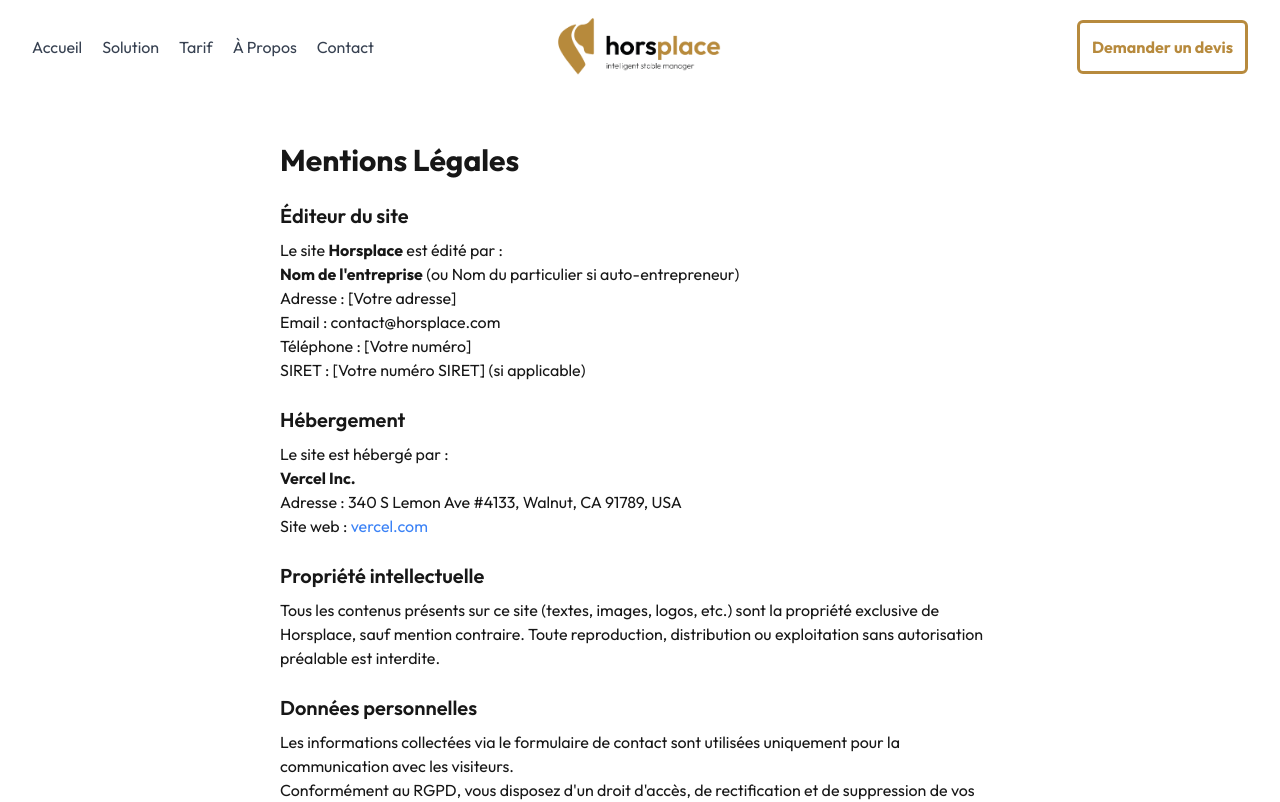
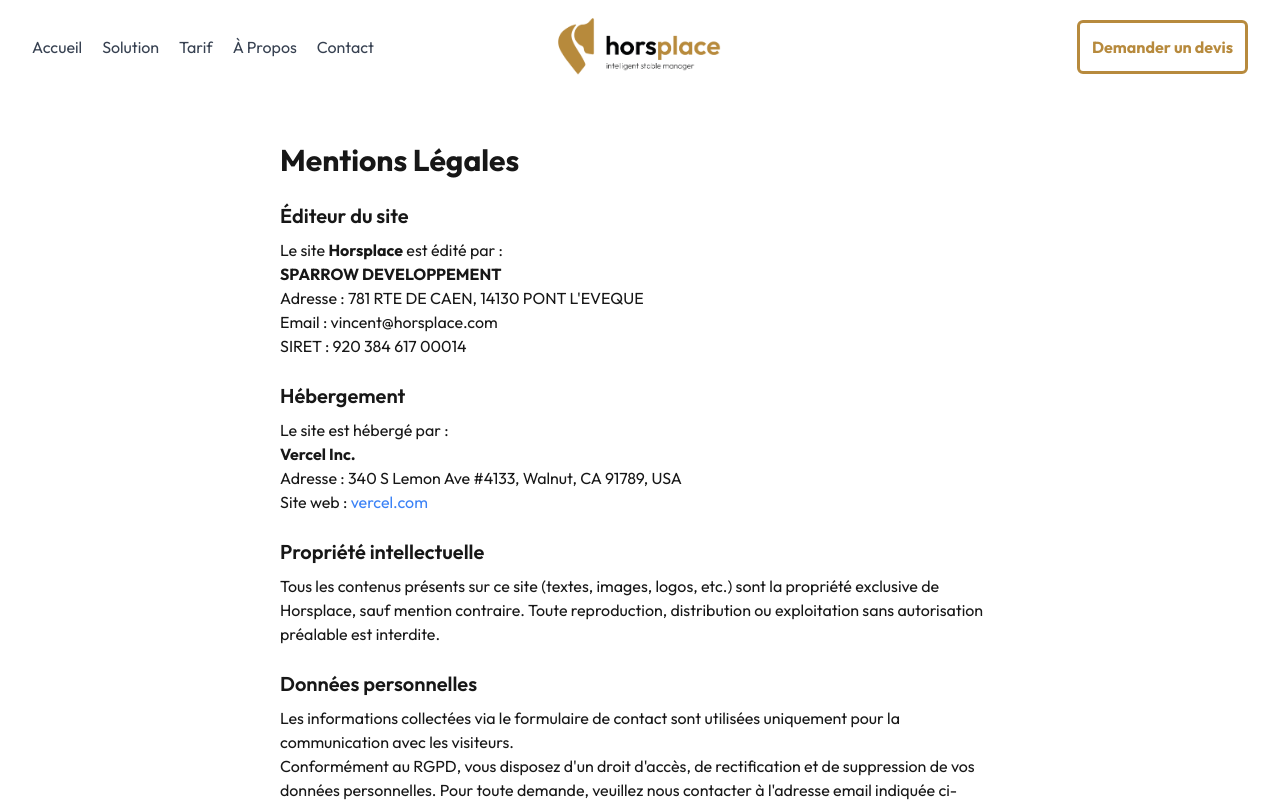
Before and after one commit to Nyttho/horseplace, a Next.js app: page /mentions-legales in a window 1280 px wide. Shown: the top 802 px of the page. Built offline with nearby package versions, Linux system fonts and the light colour scheme.

Commit message:
updated mentions legales

```diff
--- a/app/mentions-legales/page.jsx
+++ b/app/mentions-legales/page.jsx
@@ -14,12 +14,10 @@
           <h2 className="text-xl font-semibold mb-2">Éditeur du site</h2>
           <p>
             Le site <strong>Horsplace</strong> est édité par :<br />
-            <strong>Nom de l&apos;entreprise</strong> (ou Nom du particulier si
-            auto-entrepreneur) <br />
-            Adresse : [Votre adresse] <br />
-            Email : contact@horsplace.com <br />
-            Téléphone : [Votre numéro] <br />
-            SIRET : [Votre numéro SIRET] (si applicable)
+            <strong>SPARROW DEVELOPPEMENT</strong> <br />
+            Adresse : 781 RTE DE CAEN, 14130 PONT L'EVEQUE <br />
+            Email : vincent@horsplace.com <br />
+            SIRET : 	920 384 617 00014
           </p>
         </section>
 
```
